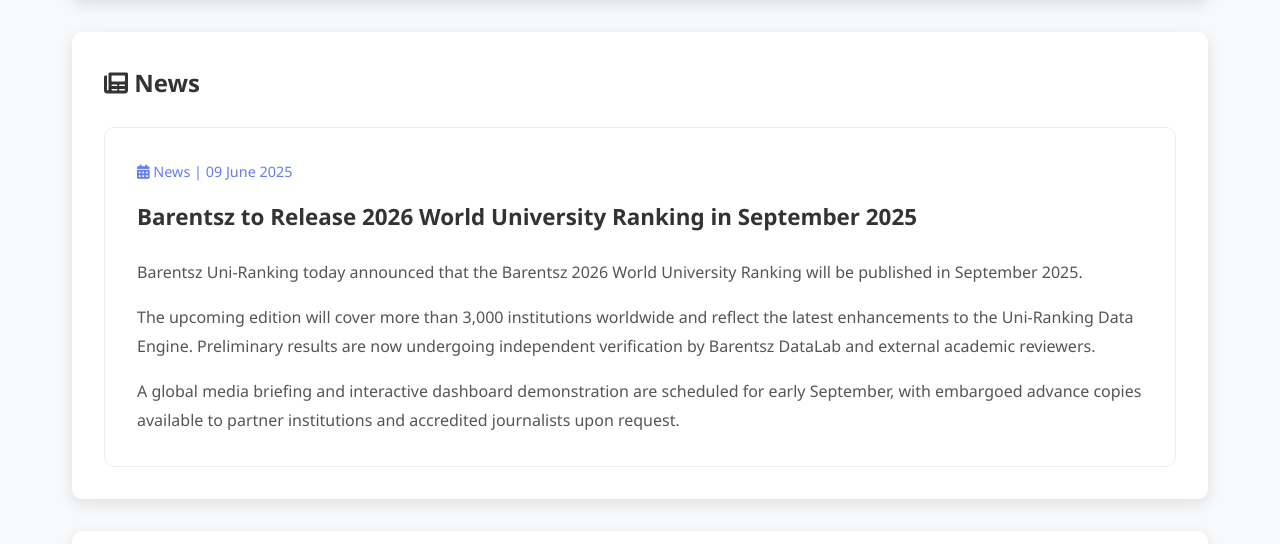
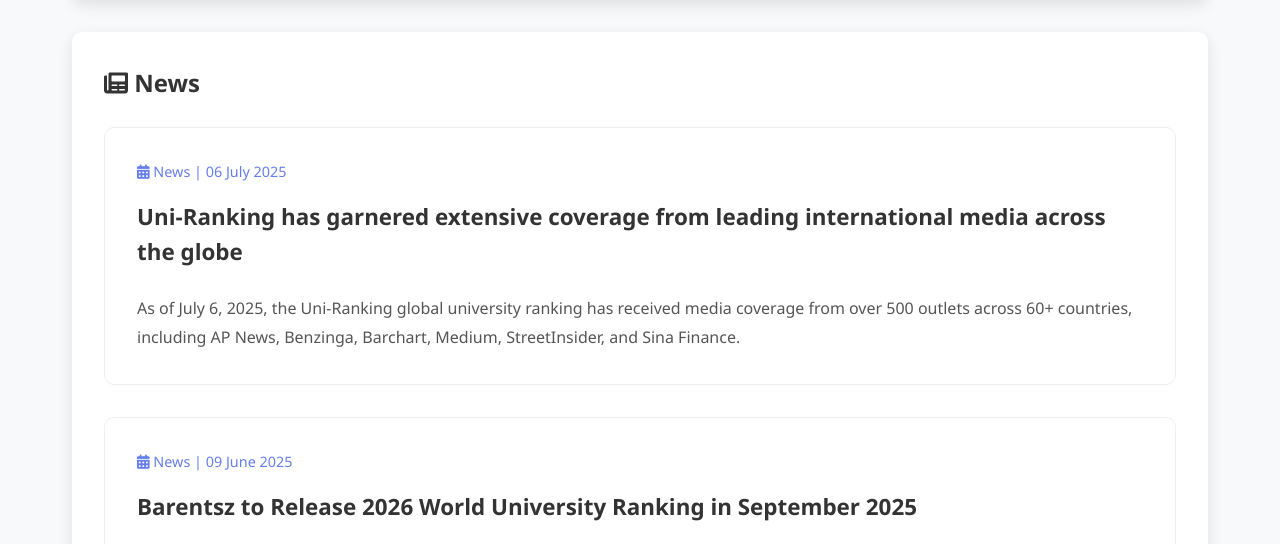
Before and after one commit to ShawnNgai/uni-ranking, a website: page public/media.html in a window 1280 px wide. Shown: the part 256-800 px from the top of the page. Drawn offline with Linux system fonts and the light colour scheme.

Commit message:
在News & Insights页面添加7月6日新闻 - Uni-Ranking获得全球媒体广泛报道

```diff
--- a/public/media.html
+++ b/public/media.html
@@ -53,6 +53,23 @@
         <!-- News -->
         <section class="card">
             <h2><i class="fas fa-newspaper"></i> News</h2>
+
+            <!-- 最新新闻 - 7月6日 -->
+            <div style="border: 1px solid #eee; padding: 2rem; border-radius: 10px; margin-top: 1.5rem; margin-bottom: 2rem;">
+                <div style="color: #667eea; font-size: 0.9rem; margin-bottom: 1rem;">
+                    <i class="fas fa-calendar-alt"></i> News | 06 July 2025
+                </div>
+                <h3 style="color: #333; margin-bottom: 1.5rem; font-size: 1.4rem;">
+                    Uni-Ranking has garnered extensive coverage from leading international media across the globe
+                </h3>
+                <div style="line-height: 1.8; color: #555;">
+                    <p>
+                        As of July 6, 2025, the Uni-Ranking global university ranking has received media coverage from over 500 outlets across 60+ countries, including AP News, Benzinga, Barchart, Medium, StreetInsider, and Sina Finance.
+                    </p>
+                </div>
+            </div>
+
+            <!-- 6月9日新闻 -->
             <div style="border: 1px solid #eee; padding: 2rem; border-radius: 10px; margin-top: 1.5rem;">
                 <div style="color: #667eea; font-size: 0.9rem; margin-bottom: 1rem;">
                     <i class="fas fa-calendar-alt"></i> News | 09 June 2025
```
